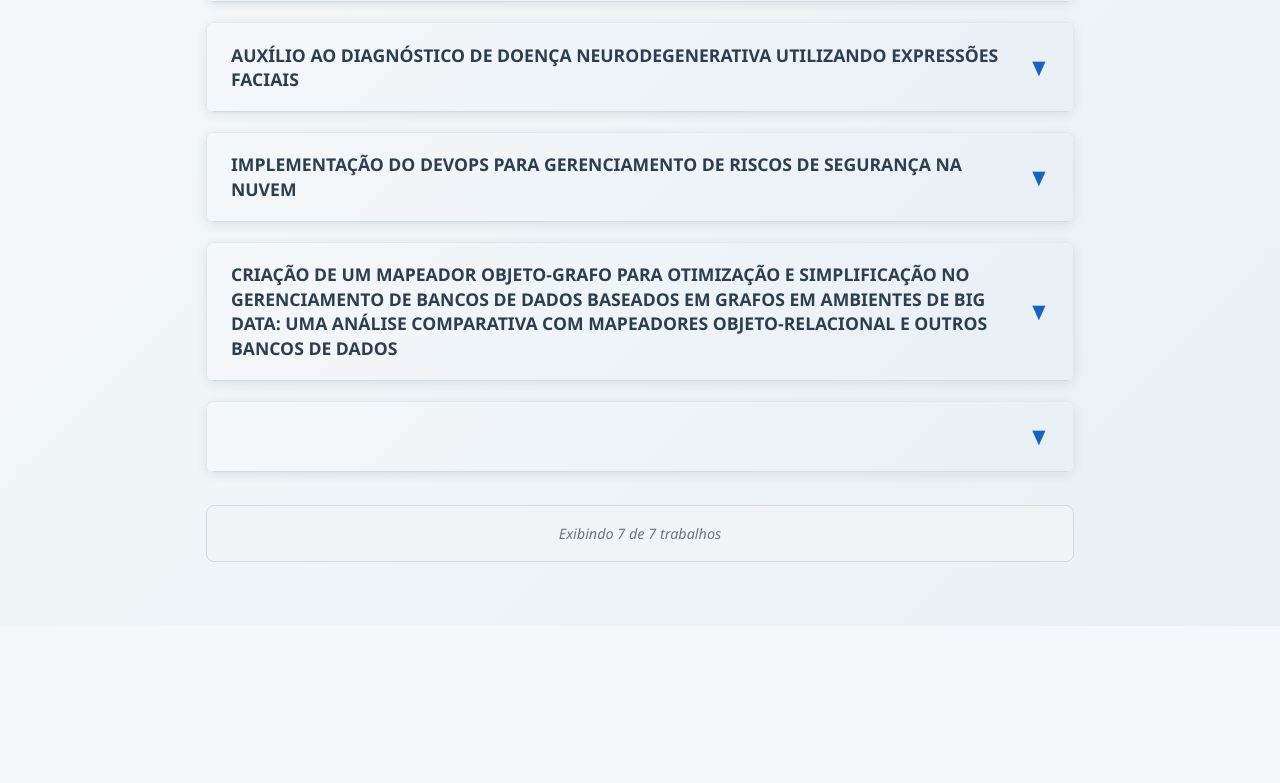
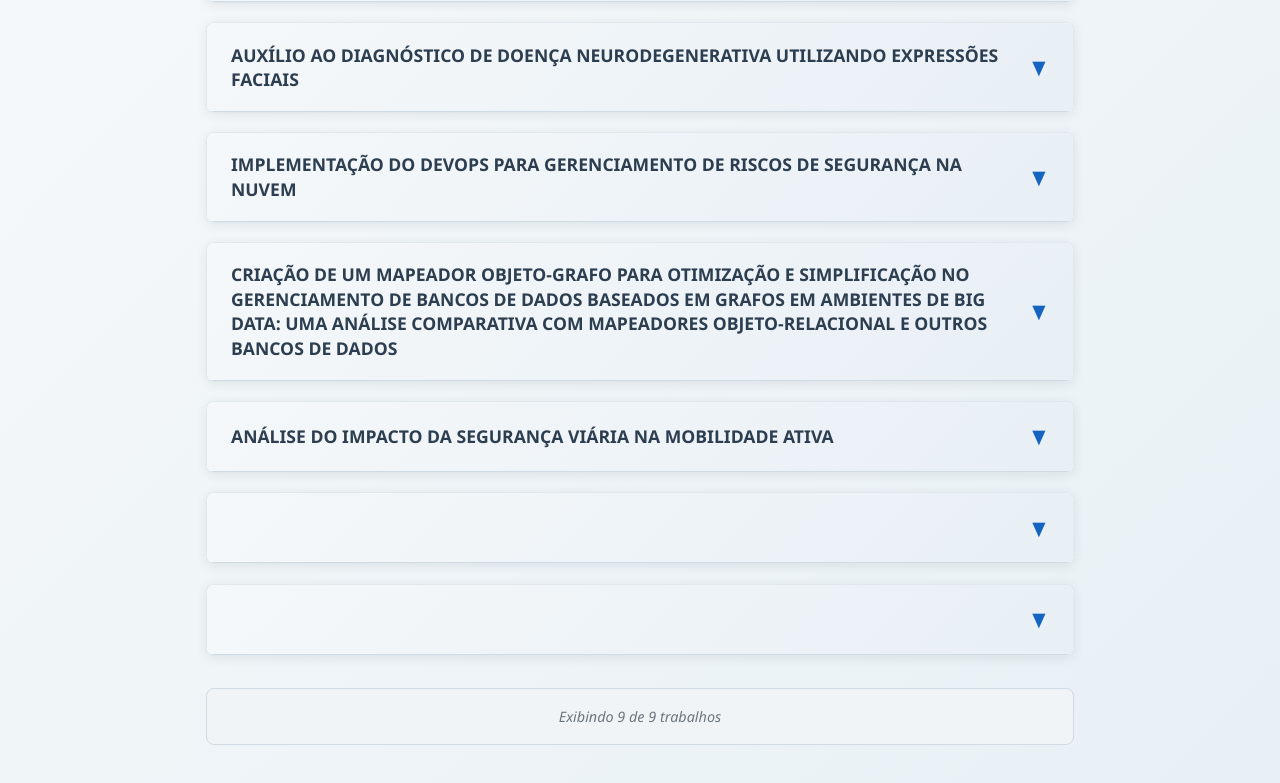
Before and after one commit to joao-vf-souza/projeto-extensao-vue, a Vue app: page / in a window 1280 px wide. Shown: the part 805-1588 px from the top of the page. Before the commit the page ends 1431 px from the top, so only its background shows below. Built offline with nearby package versions, Linux system fonts and the light colour scheme.

Commit message:
danilo siqueira

```diff
--- a/src/data/tccs.js
+++ b/src/data/tccs.js
@@ -131,6 +131,63 @@ export const tccs2025 = [
   },
   {
     id: 7,
+    titulo: 'ANÁLISE DO IMPACTO DA SEGURANÇA VIÁRIA NA MOBILIDADE ATIVA',
+    autor: 'Danilo Alves Siqueira',
+    orientador: 'Prof. Dr. Higor Amario de Souza',
+    curso: 'BCC',
+    descricao: `O presente trabalho tem como proposta aplicar técnicas de ciência de dados com python para analisar e visualizar dados tabulares e geolocalizados com o objetivo de entender o impacto do cenário atual da segurança viária sobre a mobilidade ativa na cidade de São Paulo. As análises buscam entender o panorama referente a quantidade de acidentes envolvendo ciclistas e pedestres, a distribuição desses, além de características dos acidentes e acidentados. Visa-se também entender a influência da segurança das infraestruturas cicloviárias sobre os acidentes e o gasto gerado ao sistema de saúde público para atendimento das vítimas.`,
+    palavrasChave: ['Segurança Viária', 'Mobilidade Ativa', 'Ciência de Dados', 'Python', 'Acidentes'],
+    dataDefesa: '2023-11',
+    links: [
+      {
+        label: 'Monografia',
+        url: getTccFileURL('monografia', 'danilo_siqueira_2023.pdf')
+      },
+      {
+        label: 'Apresentação',
+        url: getTccFileURL('apresentacao', 'danilo_siqueira_apresentacao_2023.pdf')
+      }
+    ]
+  },
+  {
+    id: 8,
+    titulo: '',
+    autor: '',
+    orientador: '',
+    curso: 'BCC',
+    descricao: ``,
+    palavrasChave: [''],
+    dataDefesa: '',
+    links: [
+      {
+        label: 'Monografia',
+        url: getTccFileURL('monografia', '')
+      },
+      {
+        label: 'Apresentação',
+        url: getTccFileURL('apresentacao', '')
+      }
+    ]
+  },
+  {
+    id: 9,
+    titulo: '',
+    autor: '',
+    orientador: '',
+    curso: 'BCC',
+    descricao: ``,
+    palavrasChave: [''],
+    dataDefesa: '',
+    links: [
+      {
+        label: 'Monografia',
+        url: getTccFileURL('monografia', '')
+      },
+      {
+        label: 'Apresentação',
+        url: getTccFileURL('apresentacao', '')
+      }
+    ]
   }
 ];
 
```
Also changed, not shown: 2 other files (tests, documents, lock files or other folders).
